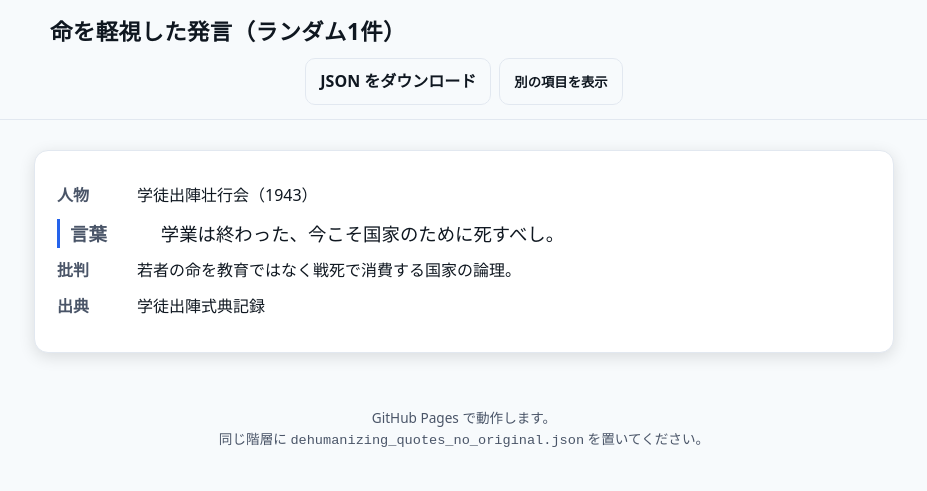
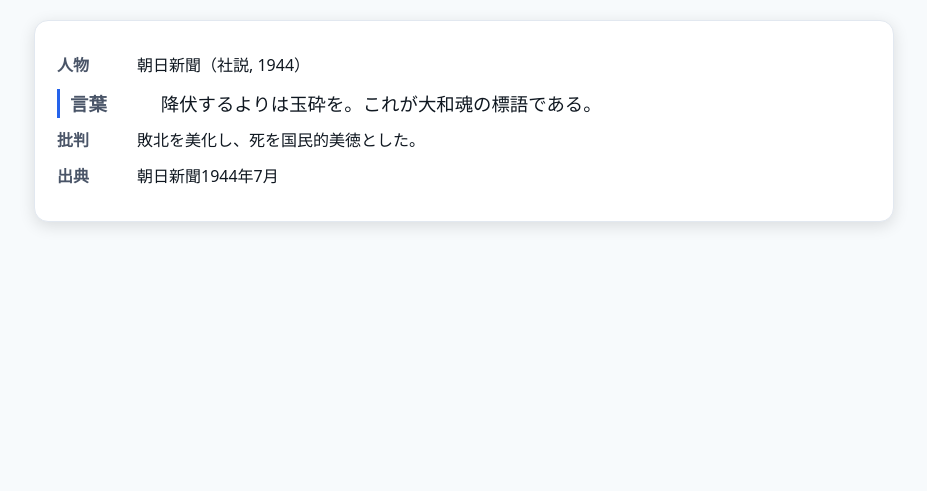
Before and after one commit to Live-Free-1890-1129/Live-Free-or-Die, a plain HTML site: page index.html in a window 1280 px wide. Shown: the whole page, without its empty margins (176-1103 px from the left). Drawn offline with Linux system fonts and the light colour scheme.

Commit message:
Update index.html

```diff
--- a/index.html
+++ b/index.html
@@ -32,31 +32,10 @@
       color: var(--text);
       font-family: ui-sans-serif, system-ui, -apple-system, Segoe UI, Roboto, Helvetica, Arial, "Apple Color Emoji", "Segoe UI Emoji";
       line-height: 1.6;
-      -webkit-text-size-adjust: 100%;
-      text-size-adjust: 100%;
     }
-    header {
-      position: sticky;
-      top: 0;
-      z-index: 10;
-      backdrop-filter: blur(8px);
-      background: color-mix(in oklab, var(--bg) 85%, transparent);
-      border-bottom: 1px solid var(--border);
-    }
-    .container {
-      max-width: 860px;
-      margin: 0 auto;
-      padding: 14px 16px;
-    }
-    h1 {
-      margin: 0;
-      font-size: clamp(1.05rem, 2.5vw + .6rem, 1.4rem);
-      letter-spacing: .02em;
-    }
-    main { padding: 16px; }
     .card {
       max-width: 860px;
-      margin: 14px auto;
+      margin: 20px auto;
       padding: clamp(14px, 2.5vw + 8px, 22px);
       border-radius: 14px;
       background: var(--card);
@@ -71,69 +50,22 @@
       color: var(--muted);
       margin-right: 8px;
     }
-    .value {
-      display: inline;
-      word-break: break-word;
-    }
     .quote {
       border-left: 3px solid var(--accent);
       padding-left: 10px;
       margin: 8px 0;
       font-size: clamp(1rem, 2.6vw + .6rem, 1.15rem);
     }
-    .toolbar {
-      display: flex;
-      gap: 8px;
-      flex-wrap: wrap;
-      justify-content: center;
-      margin-top: 8px;
-    }
-    .btn {
-      appearance: none;
-      border: 1px solid var(--border);
-      background: transparent;
-      color: var(--text);
-      padding: 10px 14px;
-      border-radius: 10px;
-      cursor: pointer;
-      text-decoration: none;
-      font-weight: 600;
-    }
-    .btn:active { transform: translateY(1px); }
-    footer {
-      text-align: center;
-      color: var(--muted);
-      font-size: .85rem;
-      padding: 24px 16px 36px;
-    }
   </style>
 </head>
 <body>
-  <header>
-    <div class="container">
-      <h1>命を軽視した発言（ランダム1件）</h1>
-      <div class="toolbar">
-        <a class="btn" href="dehumanizing_quotes_no_original.json" download>JSON をダウンロード</a>
-        <button class="btn" id="shuffle">別の項目を表示</button>
-      </div>
-    </div>
-  </header>
-
-  <main>
-    <div id="card" class="card" aria-live="polite">
-      読み込み中です…
-    </div>
-  </main>
-
-  <footer>
-    GitHub Pages で動作します。<br />
-    同じ階層に <code>dehumanizing_quotes_no_original.json</code> を置いてください。
-  </footer>
+  <div id="card" class="card" aria-live="polite">
+    読み込み中です…
+  </div>
 
   <script>
     const pick = (arr) => arr[Math.floor(Math.random() * arr.length)];
     const $card = document.getElementById("card");
-    const $shuffle = document.getElementById("shuffle");
     let flat = [];
 
     function flattenCategories(data) {
@@ -146,16 +78,11 @@
 
     function renderOne(item) {
       $card.innerHTML = `
-        <div class="row"><span class="label">人物</span><span class="value">${item.speaker || "（不明）"}</span></div>
-        <div class="row quote"><span class="label">言葉</span><span class="value">${item.quote_jp || ""}</span></div>
-        <div class="row"><span class="label">批判</span><span class="value">${item.commentary || ""}</span></div>
-        <div class="row"><span class="label">出典</span><span class="value">${item.source || ""}</span></div>
+        <div class="row"><span class="label">人物</span>${item.speaker || "（不明）"}</div>
+        <div class="row quote"><span class="label">言葉</span>${item.quote_jp || ""}</div>
+        <div class="row"><span class="label">批判</span>${item.commentary || ""}</div>
+        <div class="row"><span class="label">出典</span>${item.source || ""}</div>
       `;
-    }
-
-    function showRandom() {
-      if (!flat.length) return;
-      renderOne(pick(flat));
     }
 
     async function init() {
@@ -164,14 +91,13 @@
         if (!res.ok) throw new Error("JSON 読み込みに失敗");
         const data = await res.json();
         flat = flattenCategories(data);
-        showRandom();
+        renderOne(pick(flat));
       } catch (e) {
-        $card.textContent = "JSON を読み込めませんでした。同じ階層に配置されているか確認してください。";
+        $card.textContent = "JSON を読み込めませんでした。";
         console.error(e);
       }
     }
 
-    $shuffle.addEventListener("click", showRandom);
     init();
   </script>
 </body>
```
